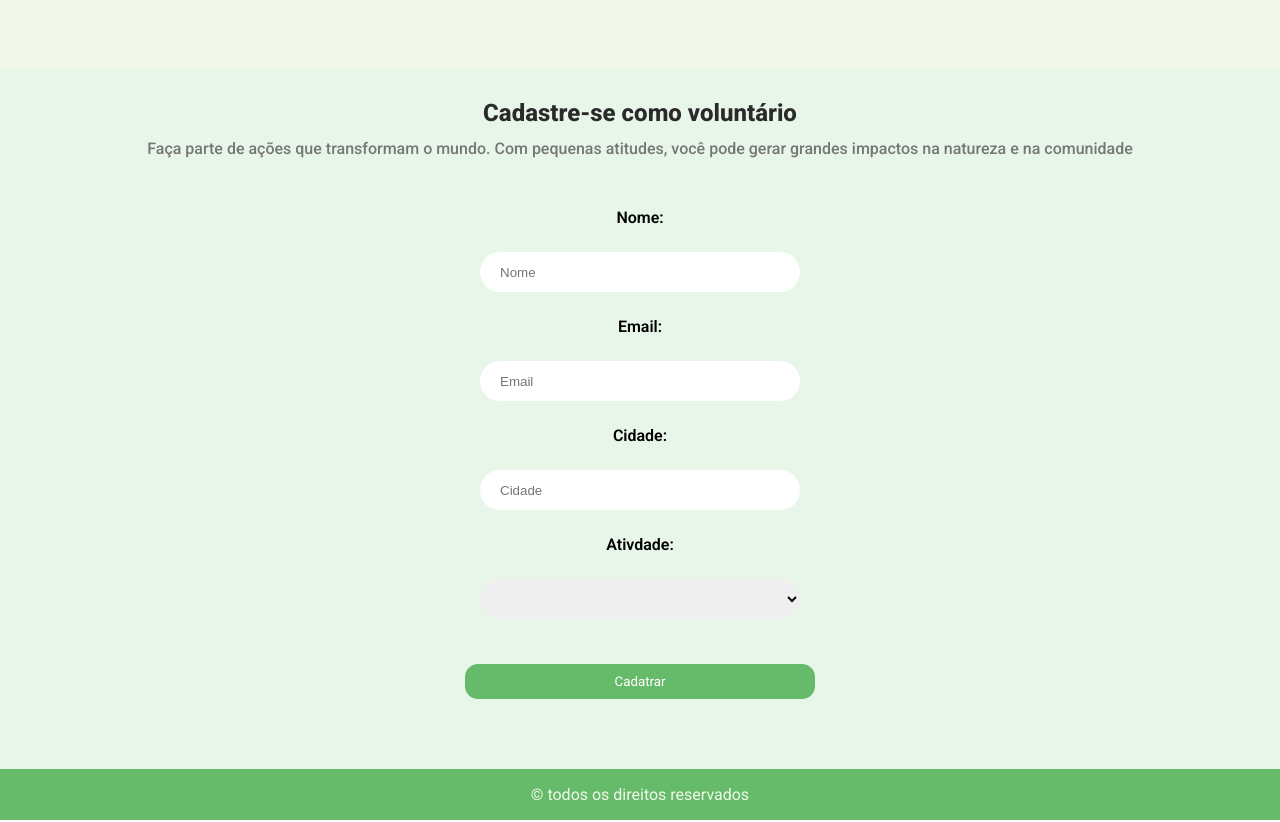
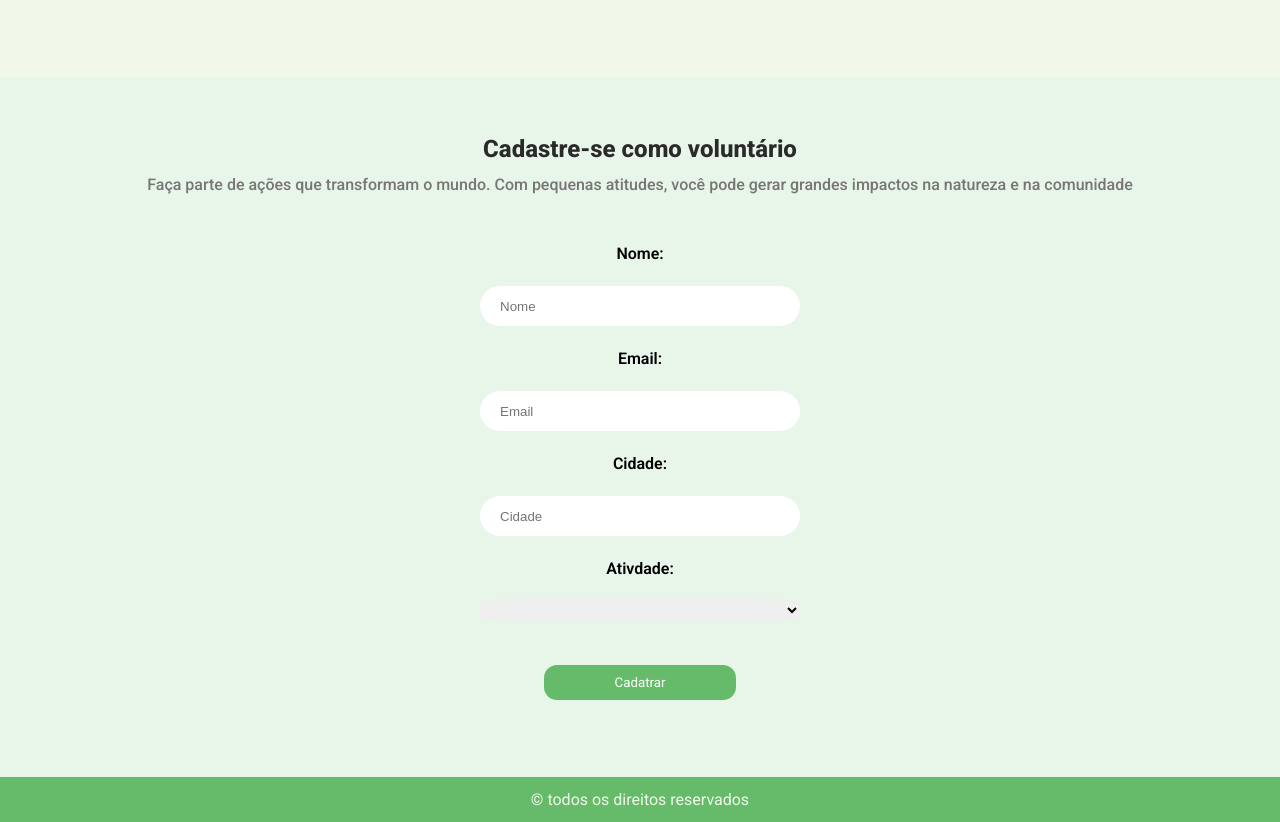
Before and after one commit to ThamiFL/Verde-Acao, a plain HTML site: page index.html in a window 1280 px wide. Shown: the part 955-1777 px from the top of the page. Drawn offline with Linux system fonts and the light colour scheme; a web font is replaced by a local one.

Commit message:
tamanhos

```diff
--- a/index.html
+++ b/index.html
@@ -76,7 +76,7 @@
 
 <!------------------------------------------------------------>
 
-<form action="">
+<form>
 
  <h2 class="h22">Cadastre-se como voluntário </h2>
 <p class="p2">Faça parte de ações que transformam o mundo. Com pequenas atitudes,
--- a/style.scss
+++ b/style.scss
@@ -7,7 +7,7 @@
 
 header {
     background-color: #66BB6A;
-    height: 8vh;
+    height: 9vh;
     color: #ffffff;
 
     h2 {
@@ -21,7 +21,7 @@ header {
      }
 
     nav {
-   width: 40%;
+   width: 45%;
     display: inline-block;
    text-align: end;
 
@@ -150,11 +150,11 @@ form {
     height: 500px;
     text-align: center;
     height: 700px;
-    padding: 10px;
+    padding: 3%;
     font-family: "Roboto", sans-serif;
 
     .pdiv {
-        margin: 10px;
+        margin: 8px;
         text-align: center;
         font-weight: 600;
     }
@@ -172,26 +172,25 @@ input {
 
 select {
 
-    border-radius: 20px;
+    border-radius: 20%;
     border: none;
     height: 3vh;
     width: 25vw;
     text-align: left;
-    padding: 20px ;
-    margin: 15px;
+    padding: 1%;
+    margin: 1%;
 }
-
-}
-
 .botão {
 background-color: #66BB6A;
 padding: 10px 30px;
 border: none;
 border-radius: 13px;
 color: #ffffff;
-width: 350px;
+width: 15vw;
 margin-top: 30px;
 font-family: "Roboto", sans-serif;
+}
+
 }
 
  //////////////////////////////////////////////////////////
@@ -200,8 +199,8 @@ footer {
     background-color: #66BB6A;
     color: #F1F8E9;
     text-align: center;
-    padding: 16px;
+    padding: 1%;
     font-family: "Roboto", sans-serif;
 }
 
- ///////////////////////////////////////////////////////
+ //////////////////////////////////////////////////////
```
Also changed, not shown: style.css, 1 other file.
